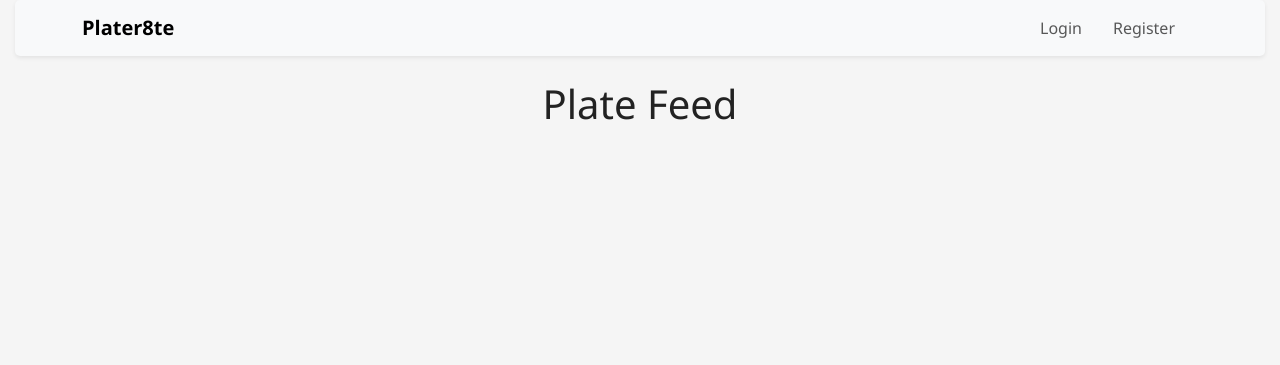
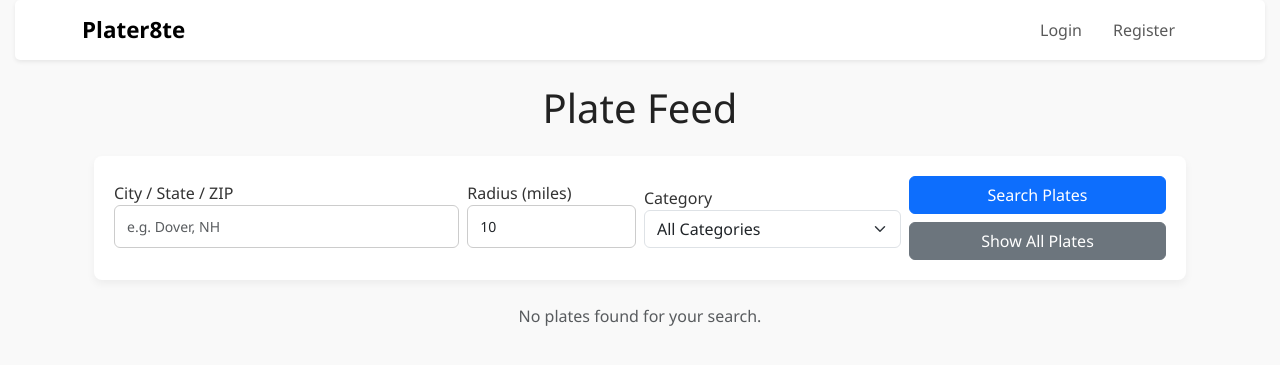
Before and after one commit to ktwom22/plater8te, a Flask app: page / in a window 1280 px wide. Shown: the top 365 px of the page. Run offline with Flask 3, Linux system fonts and the light colour scheme.

Commit message:
fix a lot of issues

```diff
--- a/app.py
+++ b/app.py
@@ -49,11 +49,11 @@
     plates = db.relationship('Plate', backref='restaurant', lazy=True)
     website = db.Column(db.String(255))  # <--- ADD THIS
 
-
 class Category(db.Model):
     id = db.Column(db.Integer, primary_key=True)
     name = db.Column(db.String(80), unique=True, nullable=False)
-    plates = db.relationship('Plate', backref='category_obj', lazy=True)
+    # Only define relationship once
+    plates = db.relationship('Plate', back_populates='category', lazy=True)
 
 class Plate(db.Model):
     id = db.Column(db.Integer, primary_key=True)
@@ -67,6 +67,10 @@
     comments = db.relationship('Comment', backref='plate', lazy=True)
     likes = db.relationship('Like', backref='plate', lazy=True)
     user_plates = db.relationship('UserPlate', backref='plate', lazy=True)
+
+    # Fix relationship
+    category = db.relationship('Category', back_populates='plates')
+
 
 class Like(db.Model):
     id = db.Column(db.Integer, primary_key=True)
@@ -124,12 +128,16 @@
         print("Image processing error:", e)
     return f"static/uploads/{filename}"
 
+
 def haversine(lat1, lon1, lat2, lon2):
-    R = 3956
-    dlat = radians(lat2 - lat1)
-    dlon = radians(lon2 - lon1)
-    a = sin(dlat/2)**2 + cos(radians(lat1))*cos(radians(lat2))*sin(dlon/2)**2
-    return 2*asin(sqrt(a))*R
+    """Calculate distance in miles between two lat/lon points."""
+    lon1, lat1, lon2, lat2 = map(radians, [lon1, lat1, lon2, lat2])
+    dlon = lon2 - lon1
+    dlat = lat2 - lat1
+    a = sin(dlat/2)**2 + cos(lat1)*cos(lat2)*sin(dlon/2)**2
+    c = 2 * asin(sqrt(a))
+    miles = 3958.8 * c
+    return miles
 
 def geocode_location(query):
     if not query:
@@ -239,6 +247,33 @@
 
     categories = Category.query.order_by(Category.name).all()
     return render_template('home.html', plates=plates, categories=categories)
+
+
+@app.route('/plates')
+def search_plates():
+    location = request.args.get('location', '').strip()
+    radius = float(request.args.get('radius', 10))  # miles
+    plates = Plate.query.join(Restaurant).all()  # fetch all plates with restaurants
+
+    filtered_plates = []
+
+    if location:
+        # geocode location to lat/lon (use your geocode_location function)
+        lat, lon = geocode_location(location)
+        if lat is None or lon is None:
+            return jsonify({'error': f"Could not find location '{location}'"}), 400
+
+        for plate in plates:
+            if plate.restaurant and plate.restaurant.latitude and plate.restaurant.longitude:
+                dist = haversine(lat, lon, plate.restaurant.latitude, plate.restaurant.longitude)
+                if dist <= radius:
+                    filtered_plates.append(plate)
+    else:
+        # no location: show all
+        filtered_plates = plates
+
+    categories = Category.query.all()
+    return render_template('home.html', plates=filtered_plates, categories=categories)
 
 
 # ------------------ Auth ------------------
--- a/templates/base.html
+++ b/templates/base.html
@@ -11,19 +11,20 @@
     <!-- Custom CSS -->
     <link rel="stylesheet" href="{{ url_for('static', filename='css/style.css') }}">
 
-    <!-- Star rating CSS -->
+    <!-- Inline styles for stars, cards, and body -->
     <style>
+        body { background-color: #f9f9f9; font-family: 'Segoe UI', sans-serif; }
+
+        /* Star rating display */
         .star-rating {
             direction: rtl;
-            font-size: 2rem;
+            font-size: 1.8rem;
             unicode-bidi: bidi-override;
             display: flex;
             justify-content: center;
             margin-bottom: 1rem;
         }
-        .star-rating input[type="radio"] {
-            display: none;
-        }
+        .star-rating input[type="radio"] { display: none; }
         .star-rating label {
             color: #ddd;
             cursor: pointer;
@@ -31,26 +32,41 @@
         }
         .star-rating input[type="radio"]:checked ~ label,
         .star-rating label:hover,
-        .star-rating label:hover ~ label {
-            color: #ffc107;
-        }
+        .star-rating label:hover ~ label { color: #ffc107; }
 
-        body { background-color: #f5f5f5; }
-        .card-img-top { object-fit: cover; height: 250px; }
+        /* Navbar */
+        .navbar-brand { font-weight: 700; font-size: 1.4rem; }
+        .navbar-nav .nav-link { font-weight: 500; }
+        .dropdown-menu-end { min-width: 180px; }
+
+        /* Card images */
+        .card-img-top { object-fit: cover; height: 250px; border-radius: 12px 12px 0 0; }
+
+        /* Comments section scroll */
         .comment-section ul { max-height: 200px; overflow-y: auto; }
+
+        /* Buttons */
         .btn { min-width: 48%; }
         @media (max-width: 576px) {
             .card-img-top { height: 200px; }
             .btn { min-width: 100%; margin-bottom: 5px; }
+        }
+
+        /* Toast container */
+        #toast-container {
+            position: fixed;
+            top: 1rem;
+            right: 1rem;
+            z-index: 1055;
         }
     </style>
 
     {% block head %}{% endblock %}
 </head>
 <body>
-<nav class="navbar navbar-expand-lg navbar-light bg-light shadow-sm mb-4">
+<nav class="navbar navbar-expand-lg navbar-light bg-white shadow-sm mb-4">
   <div class="container">
-    <a class="navbar-brand fw-bold" href="{{ url_for('home') }}">Plater8te</a>
+    <a class="navbar-brand" href="{{ url_for('home') }}">Plater8te</a>
     <button class="navbar-toggler" type="button" data-bs-toggle="collapse" data-bs-target="#navbarNav"
       aria-controls="navbarNav" aria-expanded="false" aria-label="Toggle navigation">
       <span class="navbar-toggler-icon"></span>
@@ -82,12 +98,36 @@
 </nav>
 
 <!-- Page Content -->
-<div class="container">
+<div class="container mb-5">
+    {% with messages = get_flashed_messages(with_categories=true) %}
+        {% if messages %}
+        <div id="toast-container">
+            {% for category, msg in messages %}
+                <div class="toast align-items-center text-bg-{{ 'success' if category=='success' else 'danger' }} border-0 mb-2" role="alert" aria-live="assertive" aria-atomic="true">
+                    <div class="d-flex">
+                        <div class="toast-body">
+                            {{ msg }}
+                        </div>
+                        <button type="button" class="btn-close btn-close-white me-2 m-auto" data-bs-dismiss="toast" aria-label="Close"></button>
+                    </div>
+                </div>
+            {% endfor %}
+        </div>
+        {% endif %}
+    {% endwith %}
+
     {% block content %}{% endblock %}
 </div>
 
 <!-- Bootstrap JS -->
 <script src="https://cdn.jsdelivr.net/npm/bootstrap@5.3.0/dist/js/bootstrap.bundle.min.js"></script>
+<script>
+    // Initialize Bootstrap toasts
+    const toastElList = [].slice.call(document.querySelectorAll('.toast'))
+    toastElList.forEach(function(toastEl) {
+        new bootstrap.Toast(toastEl, { delay: 4000 }).show();
+    });
+</script>
 
 {% block scripts %}{% endblock %}
 </body>
--- a/templates/home.html
+++ b/templates/home.html
@@ -22,45 +79,65 @@
 <div class="container">
     <h1 class="mb-4 text-center">Plate Feed</h1>
 
-    <div class="row justify-content-center" id="plate-feed">
+    <!-- ---------- SEARCH FORM ---------- -->
+    <form method="get" action="{{ url_for('search_plates') }}" class="mb-4">
+        <div class="row g-2 align-items-end">
+            <div class="col-md-4">
+                <label>City / State / ZIP</label>
+                <input type="text" class="form-control" name="location" placeholder="e.g. Dover, NH" value="{{ request.args.get('location','') }}">
+            </div>
+            <div class="col-md-2">
+                <label>Radius (miles)</label>
+                <input type="number" class="form-control" name="radius" value="{{ request.args.get('radius',10) }}" min="1">
+            </div>
+            <div class="col-md-3">
+                <label>Category</label>
+                <select class="form-select" name="category">
+                    <option value="">All Categories</option>
+                    {% for cat in categories %}
+                        <option value="{{ cat.id }}" {% if request.args.get('category') == cat.id|string %}selected{% endif %}>{{ cat.name }}</option>
+                    {% endfor %}
+                </select>
+            </div>
+            <div class="col-md-3 d-grid">
+                <button class="btn btn-primary w-100">Search Plates</button>
+                <a href="{{ url_for('search_plates') }}" class="btn btn-secondary mt-2 w-100">Show All Plates</a>
+            </div>
+        </div>
+    </form>
+
+    <!-- ---------- PLATE CARDS ---------- -->
+    <div class="row justify-content-center">
         {% for plate in plates %}
         <div class="col-12 col-md-6 col-lg-4 mb-4">
-                <div class="card shadow-sm">
+            <div class="plate-card">
+                {% if plate.category_obj %}
+                <div class="category-banner">{{ plate.category_obj.name }}</div>
+                {% endif %}
 
-                    <!-- Plate Image -->
-                    <img src="{{ plate.image_url }}" class="card-img-top" alt="{{ plate.name }}">
+                <img src="{{ plate.image_url }}" class="plate-img" alt="{{ plate.name }}">
 
-                    <div class="card-body d-flex flex-column">
+                <div class="plate-body">
+                    <h5 class="plate-title">{{ plate.name }}</h5>
 
-                        <!-- Plate Title -->
-                        <h5 class="card-title">{{ plate.name }}</h5>
-
-                        <!-- STAR RATING DISPLAY -->
+                    <!-- STAR RATING -->
                     <div class="star-display mb-2">
-                            {% set rounded = plate.avg_rating|round(0, 'floor') %}
-                            {% for i in range(1, 6) %}
-                                {% if i <= rounded %}
+                        {% set rating = (plate.likes | map(attribute='score') | sum / (plate.likes|length) ) if plate.likes|length > 0 else 0 %}
+                        {% for i in range(1,6) %}
+                            {% if i <= rating|round(0,'floor') %}
                                 &#9733;
                             {% else %}
                                 <span class="inactive">&#9733;</span>
                             {% endif %}
                         {% endfor %}
-                            <span class="text-muted small">
-                                ({{ plate.avg_rating }}/5)
-                            </span>
+                        <span class="text-muted small">({{ rating|round(1) }}/5)</span>
                     </div>
 
-                        <!-- Description -->
-                        <p class="card-text">{{ plate.description or "No description" }}</p>
+                    <p class="description-text mb-2">{{ plate.description or "No description provided." }}</p>
 
-                        <!-- RESTAURANT SECTION -->
                     {% if plate.restaurant %}
-                            <p class="text-muted small mb-2">
-
-                                <!-- NAME -->
+                    <div class="text-muted small">
                         <strong>Restaurant:</strong> {{ plate.restaurant.name }}<br>
-
-                                <!-- ADDRESS + MAP LINK -->
                         {% if plate.restaurant.latitude and plate.restaurant.longitude %}
                             <a href="https://www.google.com/maps/dir/?api=1&destination={{ plate.restaurant.latitude }},{{ plate.restaurant.longitude }}"
                                target="_blank" rel="noopener">
@@ -69,19 +146,20 @@
                         {% else %}
                             {{ plate.restaurant.address }}
                         {% endif %}
-
-                                <!-- WEBSITE (NEW) -->
+                        <br>
                         {% if plate.restaurant.website %}
-                                  <p class="text-muted small">
-                                    <strong>Website:</strong> <a href="{{ plate.restaurant.website }}" target="_blank">{{ plate.restaurant.website }}</a>
-                                  </p>
+                            {% set domain = plate.restaurant.website.split("//")[-1].split("/")[0] %}
+                            <strong>Website:</strong>
+                            <a href="{{ plate.restaurant.website }}" target="_blank">{{ domain }}</a>
                         {% endif %}
-
-                            </p>
+                    </div>
                     {% endif %}
-
                 </div>
             </div>
+        </div>
+        {% else %}
+        <div class="col-12">
+            <p class="text-center text-muted">No plates found for your search.</p>
         </div>
         {% endfor %}
     </div>
```
Also changed, not shown: other parts of templates/home.html (+61 -4 lines). Lines whose indentation alone changed are shown as unchanged.
